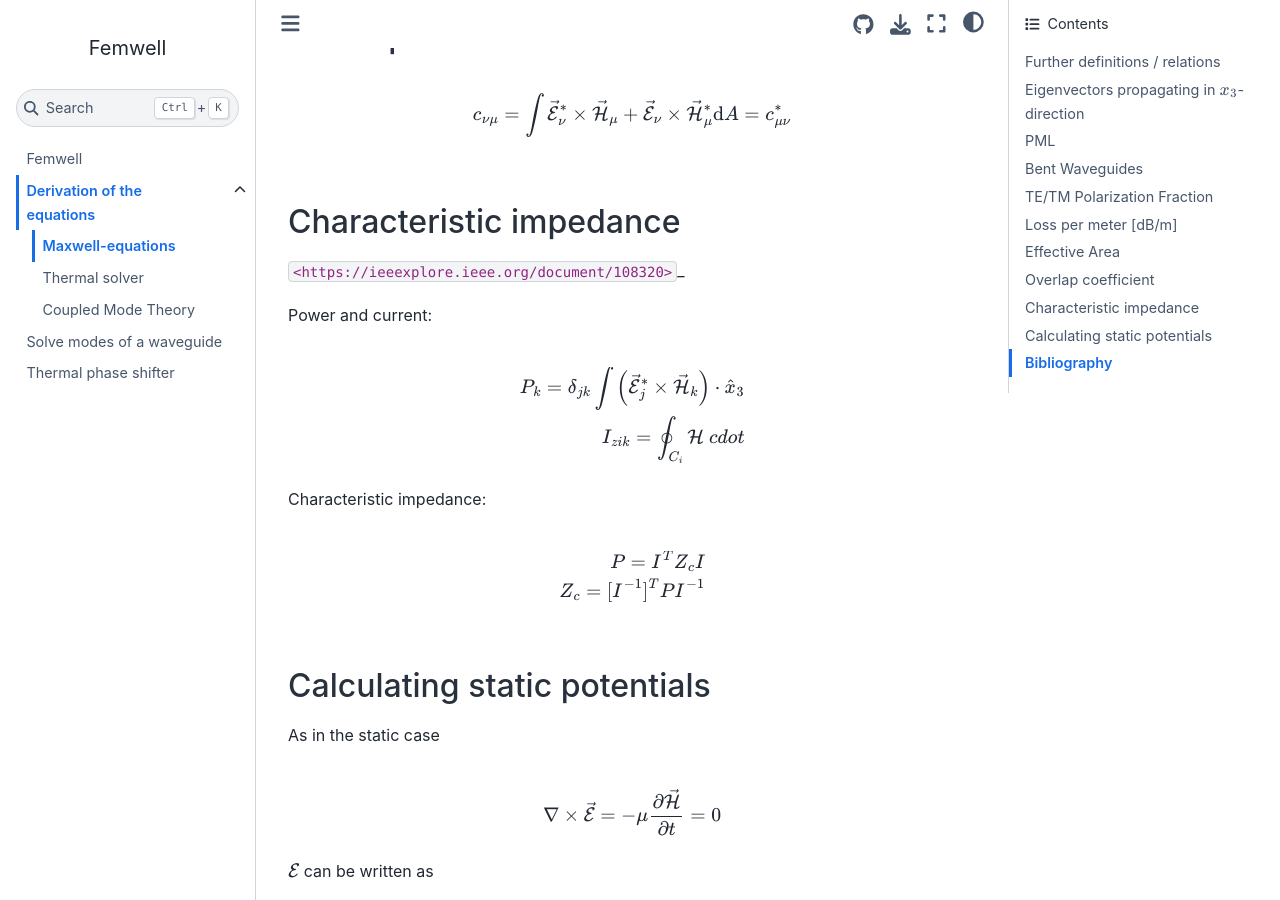
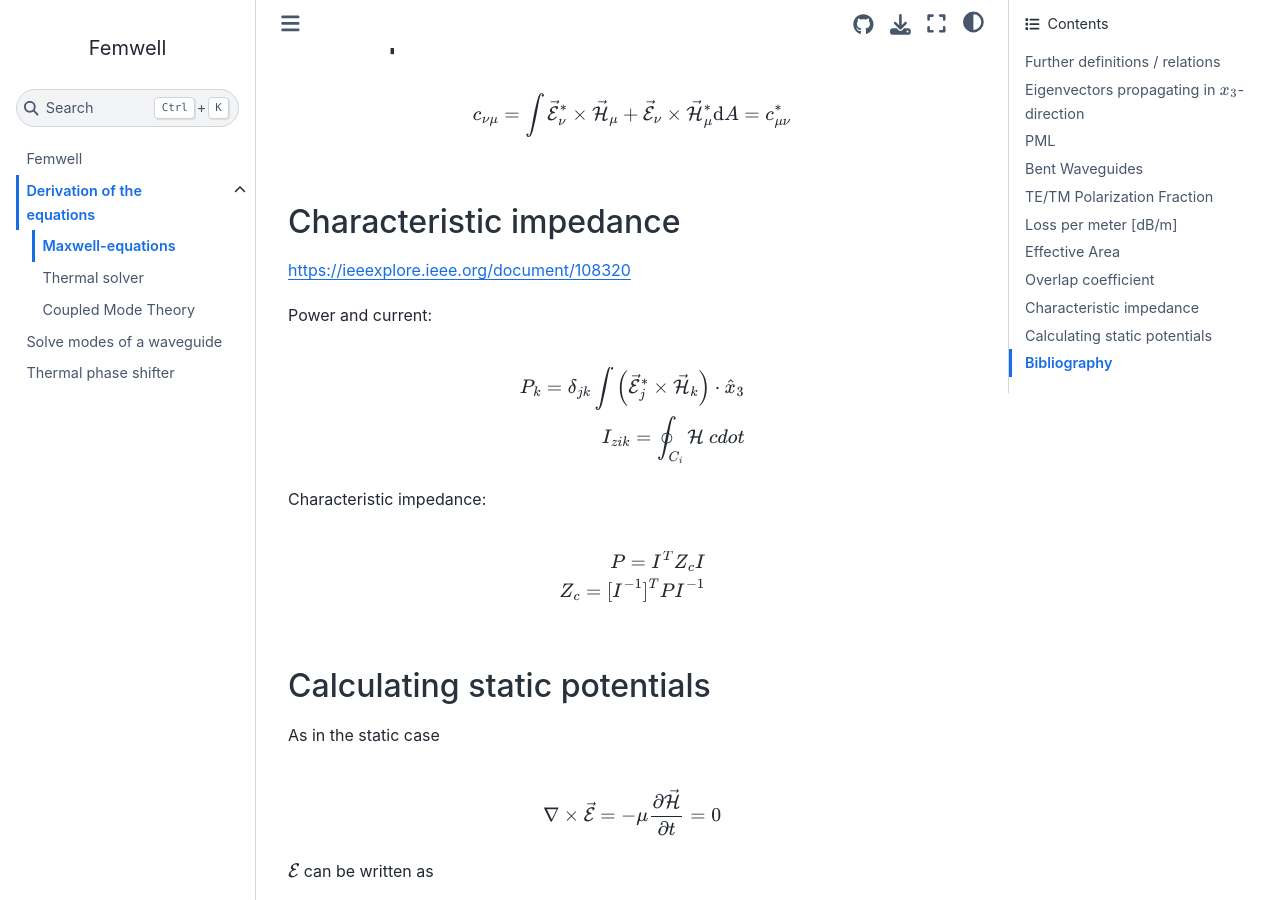
Before and after one commit to HelgeGehring/femwell, a Jupyter Book: the page built from docs/math/maxwell.md, in a window 1280 px wide and 900 px high, scrolled down 4269 px. Built offline with Jupyter Book 1.0.4 settings and Sphinx 7.4.7 and the Sphinx Book theme 1.1.4, drawn with Linux system fonts in a browser that asks for light colours; cross-references to code outside the pages are shown as plain code.

Commit message:
fix docs

```diff
--- a/docs/math/maxwell.md
+++ b/docs/math/maxwell.md
@@ -251,7 +251,7 @@ $$
 $$
 
 ## Characteristic impedance
-`<https://ieeexplore.ieee.org/document/108320>`_
+https://ieeexplore.ieee.org/document/108320
 
 Power and current:
 
```
